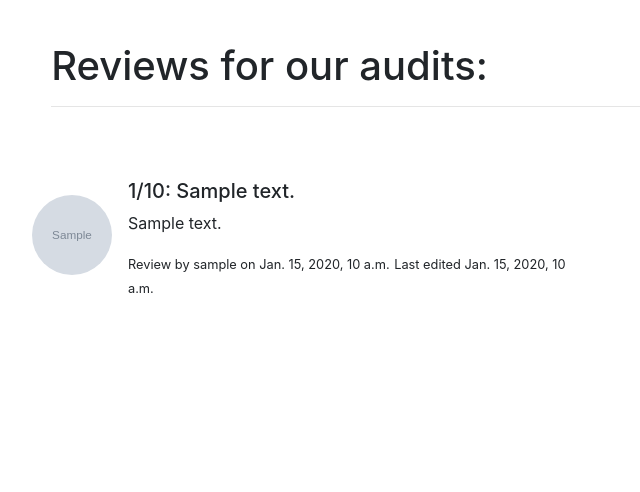
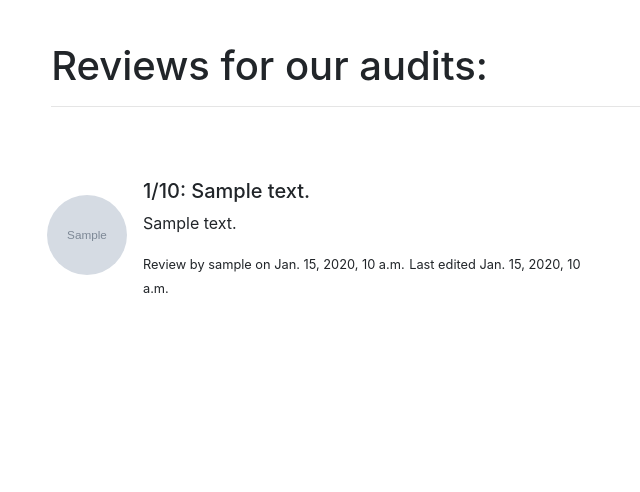
Before and after one commit to Code-Institute-Submissions/Searchepreneurs, a Django app: page /review/ in a window 1280 px wide. Shown: the part 64-556 px from the top of the page, without its empty margins (0-640 px from the left). Run offline with Django 3.2, Linux system fonts and the light colour scheme; tables that the repository leaves empty hold one stand-in row (values such as "Sample post"); grey boxes marked "Sample" are stand-in pictures; some libraries are stand-ins or nearby versions.

Commit message:
Added noMarginRow id to row containing reviews

```diff
--- a/review/templates/reviews.html
+++ b/review/templates/reviews.html
@@ -17,7 +17,7 @@
 
 <br>
 
-<div class="row">
+<div class="row" id="noMarginRow">
     {% for review in reviews %}
     <div class="col-sm-12 col-md-6">
         <div class="media review-container">
```
